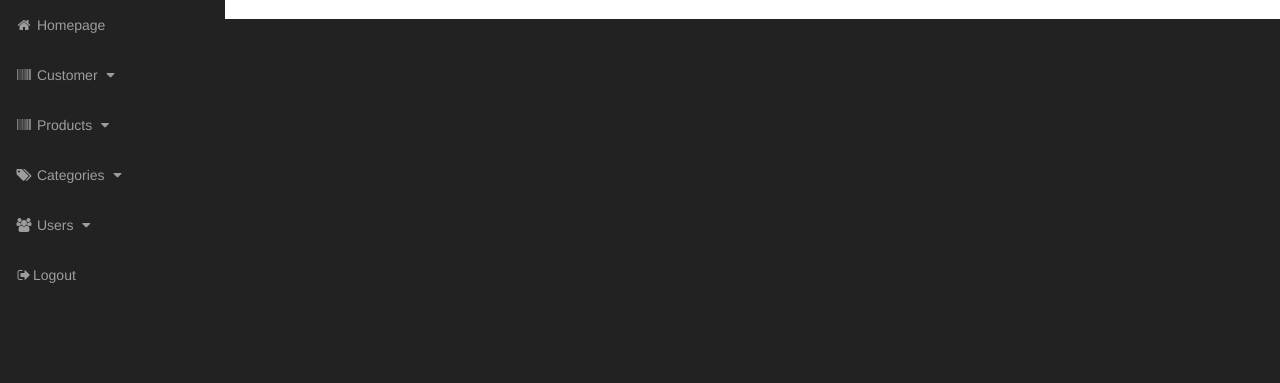
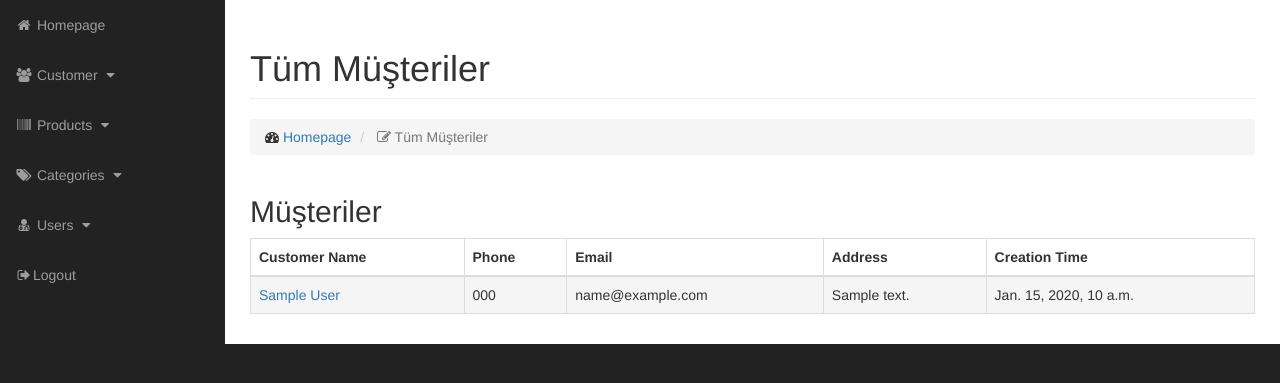
Before and after one commit to oguzcan-yavuz/IssueTracker, a Django app: page /customers/ in a window 1280 px wide. Shown: the part 51-434 px from the top of the page. Run offline with Django 3.2, Linux system fonts and the light colour scheme; a user stored in the database is signed in; tables that the repository leaves empty hold one stand-in row (values such as "Sample post"); grey boxes labelled with a size stand in for pictures from a placeholder-image service; some libraries are stand-ins or nearby versions.

Commit message:
update navbar

```diff
--- a/issues/templates/issues/base.html
+++ b/issues/templates/issues/base.html
@@ -153,10 +153,10 @@
           <div class="collapse navbar-collapse navbar-ex1-collapse">
               <ul class="nav navbar-nav side-nav">
                   <li>
-                    <a href="{% url 'main' %}" ><i class="fa fa-fw fa-home"></i> Homepage</i></a>
+                    <a href="{% url 'main' %}" ><i class="fa fa-fw fa-home"></i> Homepage</a>
                   </li>
                   <li>
-                      <a href="javascript:" data-toggle="collapse" data-target="#customer"><i class="fa fa-fw fa-barcode"></i> Customer <i class="fa fa-fw fa-caret-down"></i></a>
+                      <a href="javascript:" data-toggle="collapse" data-target="#customer"><i class="fa fa-fw fa-users"></i> Customer <i class="fa fa-fw fa-caret-down"></i></a>
                       <ul id="customer" class="collapse">
                           <li>
                               <a href="{% url 'new_customer' %}">New Customer</a>
@@ -191,7 +191,7 @@
                   </li>
 
                   <li>
-                      <a href="javascript:;" data-toggle="collapse" data-target="#users"><i class="fa fa-fw fa-users" ></i> Users <i class="fa fa-fw fa-caret-down"></i></a>
+                      <a href="javascript:;" data-toggle="collapse" data-target="#users"><i class="fa fa-fw fa-user-md" ></i> Users <i class="fa fa-fw fa-caret-down"></i></a>
                       <ul id="users" class="collapse">
                           <li>
                             {% if request.user.is_superuser %}
--- a/issues/templates/issues/customers.html
+++ b/issues/templates/issues/customers.html
@@ -1,5 +1,57 @@
 {% extends 'issues/base.html' %}
 {% load bootstrap3 %}
+{% block heading %}
+<!-- Page Heading -->
+<div class="row">
+    <div class="col-lg-12">
+        <h1 class="page-header">
+            Tüm Müşteriler
+        </h1>
+        <ol class="breadcrumb">
+            <li>
+                <i class="fa fa-dashboard"></i>  <a href="/">Homepage</a>
+            </li>
+            <li class="active">
+                <i class="fa fa-edit"></i> Tüm Müşteriler
+            </li>
+        </ol>
+    </div>
+</div>
+<!-- /.row -->
+{% endblock %}
 {% block body %}
-    {# context object's name: customer_list #}
+<div class="row">
+    <div class="col-lg-12">
+        <h2>Müşteriler</h2>
+        <div class="table-responsive">
+            <table class="table table-bordered table-hover table-striped">
+                <thead>
+                <tr>
+                    <th>Customer Name</th>
+                    <th>Phone</th>
+                    <th>Email</th>
+                    <th>Address</th>
+                    <th>Creation Time</th>
+                </tr>
+                </thead>
+                <tbody>
+                {% for customer in customer_list %}
+
+                    <tr class="active">
+                        <td><a href="{% url 'customer_update' pk=customer.pk %}">{{ customer.name }}</a></td>
+                        <td>{{ customer.phone }}</td>
+                        <td>{{ customer.email }}</td>
+                        <td>{{ customer.address }}</td>
+                        <td>{{ customer.creation_time }}</td>
+                    </tr>
+
+                {% endfor %}
+
+                </tbody>
+            </table>
+        </div>
+    </div>
+
+</div>
+<!-- /.row -->
 {% endblock %}
```
